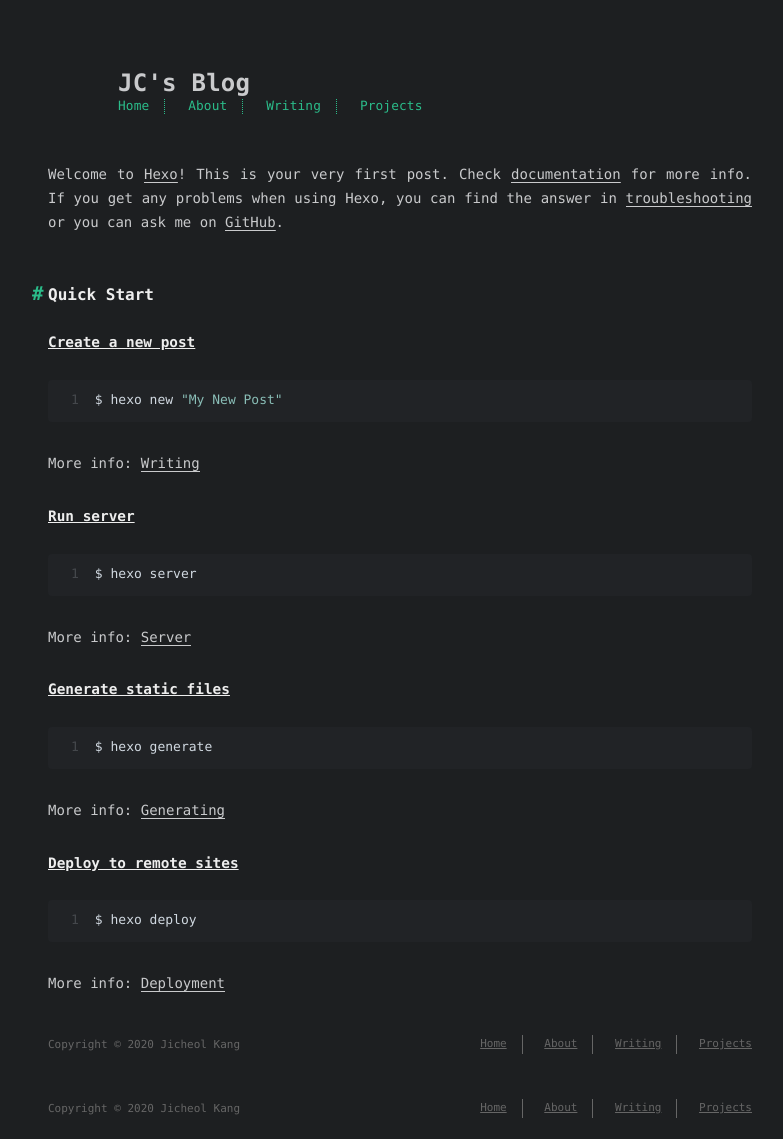
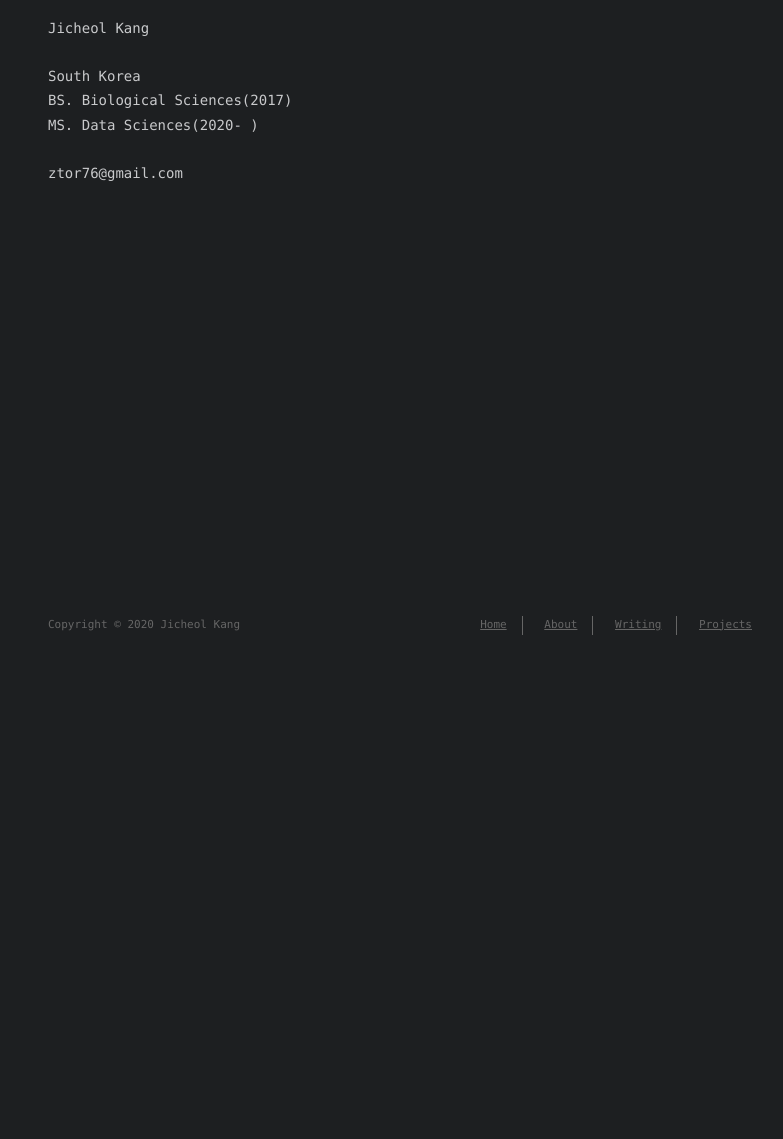
Before and after one commit to ztor76/ztor76.github.io, a plain HTML site: page about/about.html in a window 1280 px wide. Shown: the part 145-1284 px from the top of the page, without its empty margins (240-1023 px from the left). After the commit the page ends 800 px from the top, so only its background shows below. Drawn offline with Linux system fonts and the light colour scheme.

Commit message:
Site updated: 2020-12-30 11:36:43

```diff
--- a/about/about.html
+++ b/about/about.html
@@ -6,15 +6,15 @@
     <meta http-equiv="X-UA-Compatible" content="IE=edge">
     <meta name="HandheldFriendly" content="True">
     <meta name="viewport" content="width=device-width, initial-scale=1, maximum-scale=1" />
-    <meta name="description" content="Hell">
+    <meta name="description" content="JC&amp;#39">
 <meta property="og:type" content="website">
 <meta property="og:title" content="JC&#39;s Blog">
 <meta property="og:url" content="https://ztor2.github.io/about/about.html">
 <meta property="og:site_name" content="JC&#39;s Blog">
-<meta property="og:description" content="Hell">
+<meta property="og:description" content="JC&amp;#39">
 <meta property="og:locale" content="en_US">
-<meta property="article:published_time" content="2020-12-29T08:50:45.176Z">
-<meta property="article:modified_time" content="2020-12-29T07:44:04.784Z">
+<meta property="article:published_time" content="2020-12-30T02:12:11.939Z">
+<meta property="article:modified_time" content="2020-12-30T02:12:11.939Z">
 <meta property="article:author" content="Jicheol Kang">
 <meta name="twitter:card" content="summary">
 
@@ -50,7 +50,7 @@
     <!-- rss -->
 
 
-</head>
+<meta name="generator" content="Hexo 5.3.0"></head>
 
 <body class="max-width mx-auto px3 ltr">
 
@@ -99,15 +99,13 @@
     <meta http-equiv="X-UA-Compatible" content="IE=edge">
     <meta name="HandheldFriendly" content="True">
     <meta name="viewport" content="width=device-width, initial-scale=1, maximum-scale=1" />
-    <meta name="description" content="Welcome to Hexo! This is your very first post. Check documentation for more info. If you get any problems when using Hexo, you can find the answer in troubleshooting or you can ask me on GitHub. Quick">
+    <meta name="description" content="Writings about ML, DL, AI, DS and so on..">
 <meta property="og:type" content="website">
-<meta property="og:title" content="Hello World">
-<meta property="og:url" content="https://ztor2.github.io/about/about.html">
+<meta property="og:title" content="JC&#39;s Blog">
+<meta property="og:url" content="https://ztor2.github.io/index.html">
 <meta property="og:site_name" content="JC&#39;s Blog">
-<meta property="og:description" content="Welcome to Hexo! This is your very first post. Check documentation for more info. If you get any problems when using Hexo, you can find the answer in troubleshooting or you can ask me on GitHub. Quick">
+<meta property="og:description" content="Writings about ML, DL, AI, DS and so on..">
 <meta property="og:locale" content="en_US">
-<meta property="article:published_time" content="2020-12-29T06:37:41.784Z">
-<meta property="article:modified_time" content="2020-12-22T02:35:06.493Z">
 <meta property="article:author" content="Jicheol Kang">
 <meta name="twitter:card" content="summary">
 
@@ -129,7 +127,7 @@
 
 
     <!-- title -->
-    <title>Hello World</title>
+    <title>JC&#39;s Blog</title>
     <!-- styles -->
 
 <link rel="stylesheet" href="/css/style.css">
@@ -143,89 +141,20 @@
     <!-- rss -->
 
 
-<meta name="generator" content="Hexo 5.3.0"></head>
-
-<body class="max-width mx-auto px3 ltr">
-
-    <div class="content index py4">
-
-          <header id="header">
-  <a href="/">
 
 
-      <div id="logo" style="background-image: url(/images/logo.png);"></div>
 
 
-    <div id="title">
-      <h1>JC&#39;s Blog</h1>
-    </div>
-  </a>
-  <div id="nav">
-    <ul>
-      <li class="icon">
-        <a href="#"><i class="fas fa-bars fa-2x"></i></a>
-      </li>
-
-        <li><a href="/">Home</a></li>
-
-        <li><a href="/about/about.md">About</a></li>
-
-        <li><a href="/archives/">Writing</a></li>
-
-        <li><a target="_blank" rel="noopener" href="https://github.com/ztor2">Projects</a></li>
-
-    </ul>
-  </div>
-</header>
+    <p>Jicheol Kang<br>
+    <br>
+    South Korea<br>
+    BS. Biological Sciences(2017)<br>
+    MS. Data Sciences(2020- )<br>
+    <br>
+    ztor76@gmail.com</p>
 
 
-        <article class="post" itemscope itemtype="http://schema.org/BlogPosting">
 
-
-  <div class="content" itemprop="articleBody">
-
-          <p>Welcome to <a target="_blank" rel="noopener" href="https://hexo.io/">Hexo</a>! This is your very first post. Check <a target="_blank" rel="noopener" href="https://hexo.io/docs/">documentation</a> for more info. If you get any problems when using Hexo, you can find the answer in <a target="_blank" rel="noopener" href="https://hexo.io/docs/troubleshooting.html">troubleshooting</a> or you can ask me on <a target="_blank" rel="noopener" href="https://github.com/hexojs/hexo/issues">GitHub</a>.</p>
-<h2 id="Quick-Start"><a href="#Quick-Start" class="headerlink" title="Quick Start"></a>Quick Start</h2><h3 id="Create-a-new-post"><a href="#Create-a-new-post" class="headerlink" title="Create a new post"></a>Create a new post</h3><figure class="highlight bash"><table><tr><td class="gutter"><pre><span class="line">1</span><br></pre></td><td class="code"><pre><span class="line">$ hexo new <span class="string">&quot;My New Post&quot;</span></span><br></pre></td></tr></table></figure>
-<p>More info: <a target="_blank" rel="noopener" href="https://hexo.io/docs/writing.html">Writing</a></p>
-<h3 id="Run-server"><a href="#Run-server" class="headerlink" title="Run server"></a>Run server</h3><figure class="highlight bash"><table><tr><td class="gutter"><pre><span class="line">1</span><br></pre></td><td class="code"><pre><span class="line">$ hexo server</span><br></pre></td></tr></table></figure>
-<p>More info: <a target="_blank" rel="noopener" href="https://hexo.io/docs/server.html">Server</a></p>
-<h3 id="Generate-static-files"><a href="#Generate-static-files" class="headerlink" title="Generate static files"></a>Generate static files</h3><figure class="highlight bash"><table><tr><td class="gutter"><pre><span class="line">1</span><br></pre></td><td class="code"><pre><span class="line">$ hexo generate</span><br></pre></td></tr></table></figure>
-<p>More info: <a target="_blank" rel="noopener" href="https://hexo.io/docs/generating.html">Generating</a></p>
-<h3 id="Deploy-to-remote-sites"><a href="#Deploy-to-remote-sites" class="headerlink" title="Deploy to remote sites"></a>Deploy to remote sites</h3><figure class="highlight bash"><table><tr><td class="gutter"><pre><span class="line">1</span><br></pre></td><td class="code"><pre><span class="line">$ hexo deploy</span><br></pre></td></tr></table></figure>
-<p>More info: <a target="_blank" rel="noopener" href="https://hexo.io/docs/one-command-deployment.html">Deployment</a></p>
-
-
-  </div>
-</article>
-
-
-        <footer id="footer">
-  <div class="footer-left">
-    Copyright &copy;
-
-
-    2020
-    Jicheol Kang
-  </div>
-  <div class="footer-right">
-    <nav>
-      <ul>
-
-          <li><a href="/">Home</a></li>
-
-          <li><a href="/about/about.md">About</a></li>
-
-          <li><a href="/archives/">Writing</a></li>
-
-          <li><a target="_blank" rel="noopener" href="https://github.com/ztor2">Projects</a></li>
-
-      </ul>
-    </nav>
-  </div>
-</footer>
-
-    </div>
-    <!-- styles -->
 
 <link rel="stylesheet" href="/lib/font-awesome/css/all.min.css">
 
```
Also changed, not shown: 2020/12/29/test/index.html (+7 -4 lines), archives/2020/12/index.html (+1 -1 lines), archives/2020/index.html (+1 -1 lines), archives/index.html (+1 -1 lines), index.html (+1 -1 lines).
